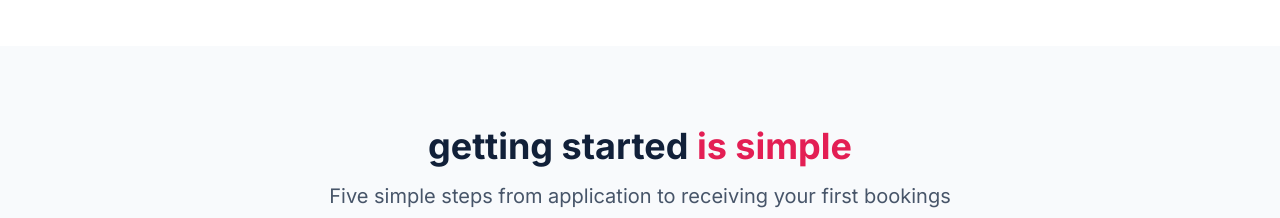
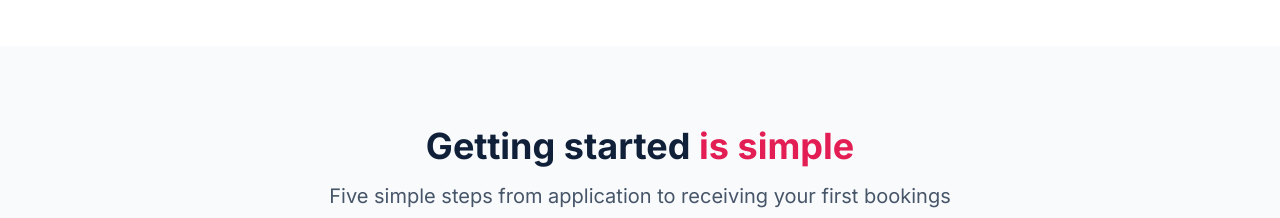
Before and after one commit to juanpablo-a11y/kam2, a React (Vite) app: page / in a window 1280 px wide. Shown: the part 4080-4298 px from the top of the page. Built offline with nearby package versions, Linux system fonts and the light colour scheme; a web font is replaced by a local one.

Commit message:
Updated App.tsx

```diff
--- a/src/App.tsx
+++ b/src/App.tsx
@@ -332,11 +332,11 @@ function App() {
       </section>
 
       {/* Getting Started Process */}
-      <section id="Getting-started" className="py-20 bg-slate-50">
+      <section id="getting-started" className="py-20 bg-slate-50">
         <div className="max-w-7xl mx-auto px-4 sm:px-6 lg:px-8">
           <div className="text-center mb-20">
             <h2 className="text-3xl md:text-4xl font-bold mb-4">
-              <span style={{ color: '#112039' }}>getting started</span> <span className="text-tourhero-red">is simple</span>
+              <span style={{ color: '#112039' }}>Getting started</span> <span className="text-tourhero-red">is simple</span>
             </h2>
             <p className="text-xl text-slate-600 max-w-3xl mx-auto">
               Five simple steps from application to receiving your first bookings
```
